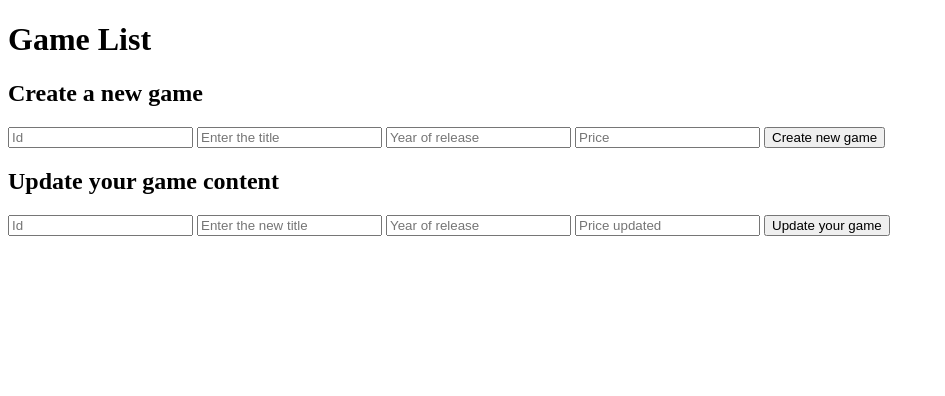
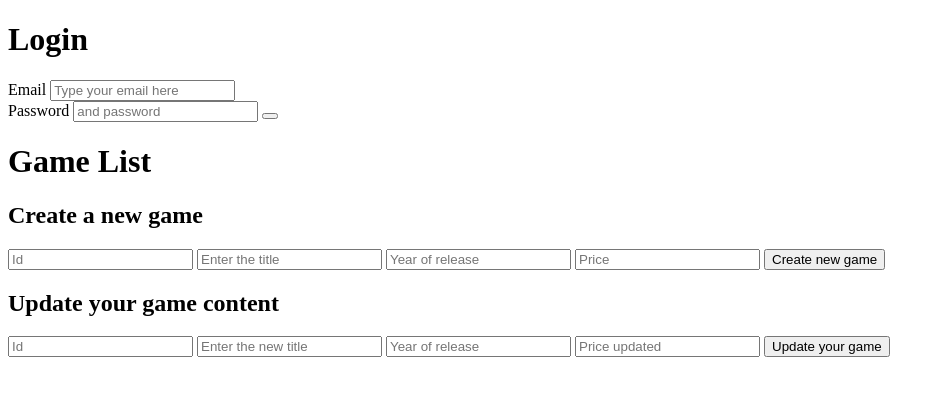
Before and after one commit to lucianonp23/API_gamesDB, a website: page Consumo de API/index.html in a window 1280 px wide. Shown: the whole page, without its empty margins (0-945 px from the left). Drawn offline with nearby package versions, Linux system fonts and the light colour scheme; no server answers.

Commit message:
login inputs added to the application

```diff
--- a/Consumo de API/index.html
+++ b/Consumo de API/index.html
@@ -7,6 +7,17 @@
     <title>Game list</title>
 </head>
 <body>
+    <h1>Login</h1>
+    <form action="">
+       <label for="email">Email</label>
+       <input type="email" name="email" id="email" placeholder="Type your email here"> <br>
+       <label for="password">Password</label>
+        <input type="password" name="password" id="password" placeholder="and password">
+        <button type="submit" onclick="login()"></button>
+    </form>
+
+
+
     <h1> Game List</h1>
     <ul id="list">
 
```
